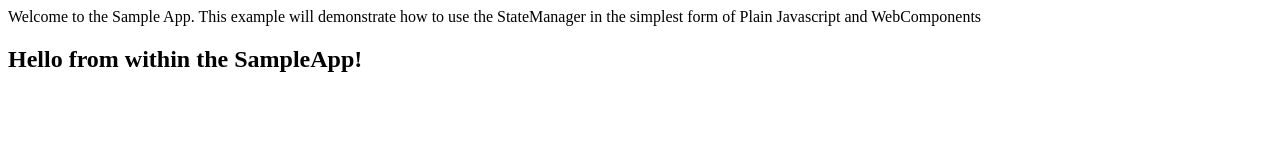
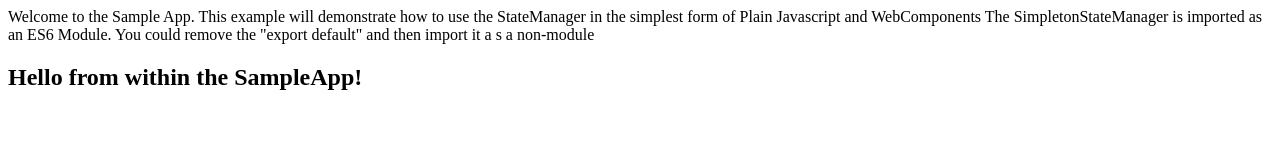
Before and after one commit to yuvalbennaimdatarobot/simpleton-state-manager-dr-fork, a website with bundled scripts: page examples/webcomponents_node/client/index.html in a window 1280 px wide. Built offline with nearby package versions, Linux system fonts and the light colour scheme.

Commit message:
wip (#16)

```diff
--- a/examples/webcomponents_node/client/index.html
+++ b/examples/webcomponents_node/client/index.html
@@ -24,7 +24,9 @@
         This example will demonstrate how to use the StateManager in the simplest form
         of Plain Javascript and WebComponents
 
-        <pre-app></pre-app>
+        The SimpletonStateManager is imported as an ES6 Module.
+        You could remove the "export default" and then import it a s a non-module
+
         <sample-app></sample-app>
     </body>
 </html>
```
Also changed, not shown: README.md.
